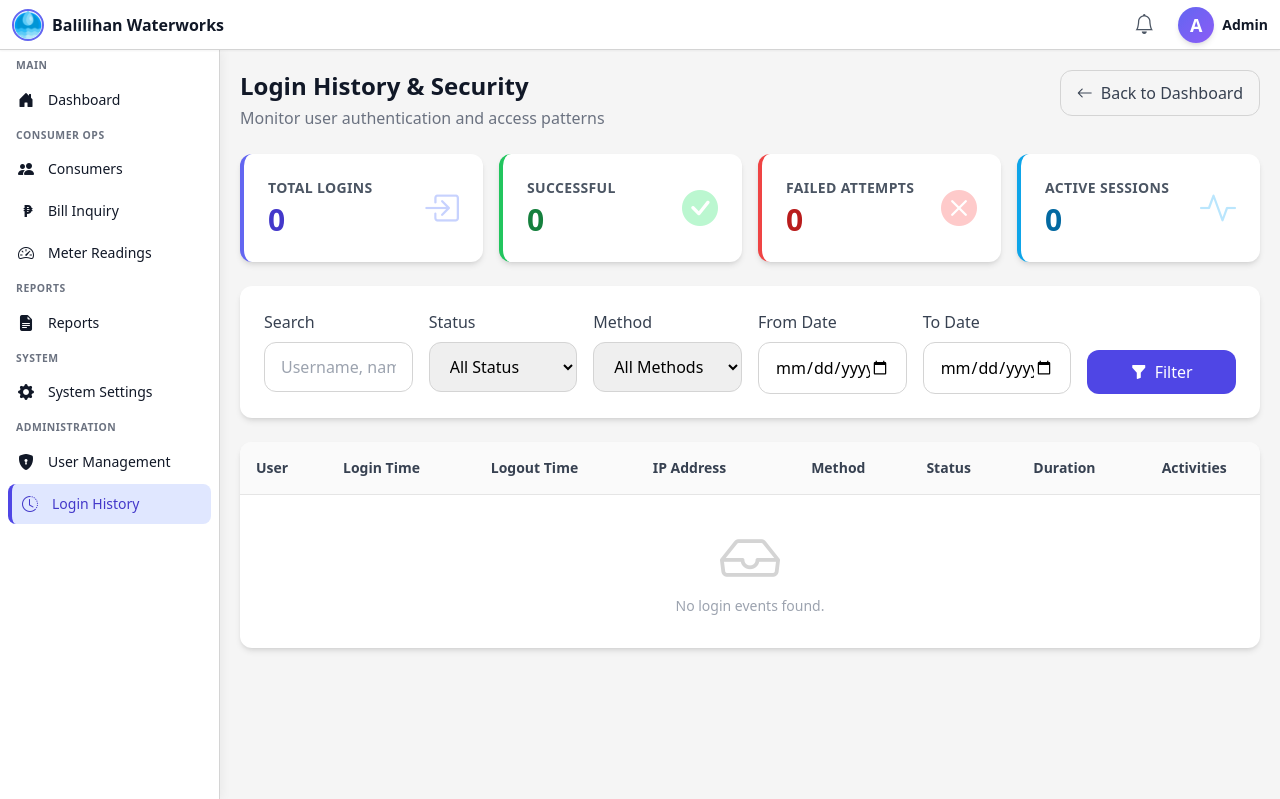
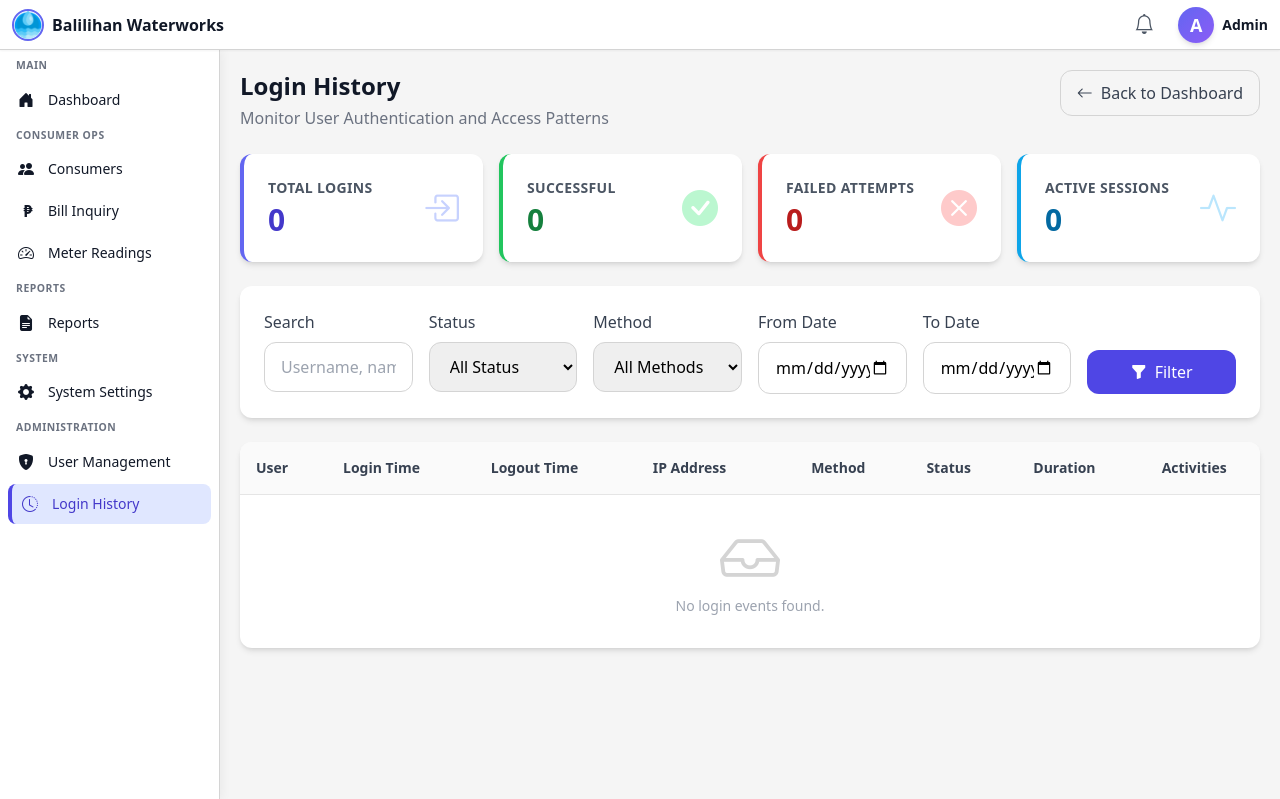
Before and after one commit to JeSender/waterworks, a Django app: page /user-login-history/ in a window 1280 px wide. Shown: the top 799 px of the page. Run offline with Django 5.2, Linux system fonts and the light colour scheme; a user stored in the database is signed in; data comes from the database, SQL or seed files in the repository; data that the repository does not hold is empty; some libraries are stand-ins or nearby versions.

Commit message:
Updated   design.

```diff
--- a/consumers/templates/consumers/user_login_history.html
+++ b/consumers/templates/consumers/user_login_history.html
@@ -9,8 +9,8 @@
     <!-- Page Header -->
     <div class="mb-6 flex items-start justify-between">
         <div>
-            <h2 class="text-2xl font-bold text-dark-900">Login History & Security</h2>
-            <p class="text-dark-500 text-base mt-1">Monitor user authentication and access patterns</p>
+            <h2 class="text-2xl font-bold text-dark-900">Login History</h2>
+            <p class="text-dark-500 text-base mt-1">Monitor User Authentication and Access Patterns</p>
         </div>
         <a href="{% url 'consumers:home' %}" class="btn-secondary">
             <i class="bi bi-arrow-left"></i>Back to Dashboard
```
